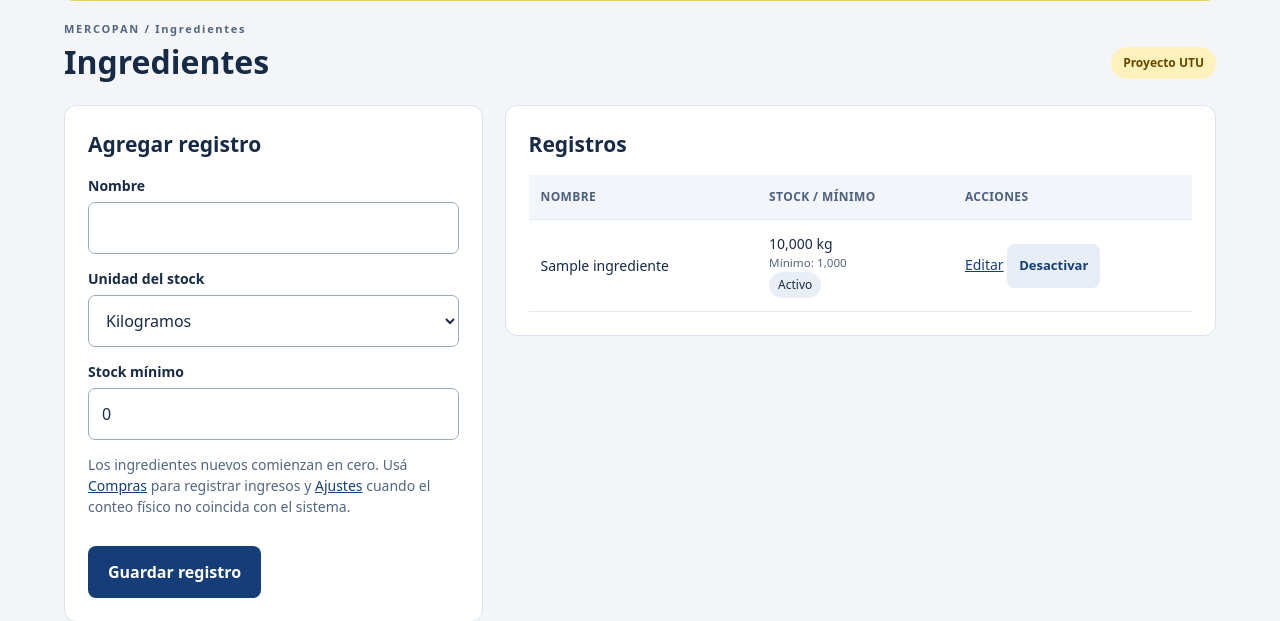
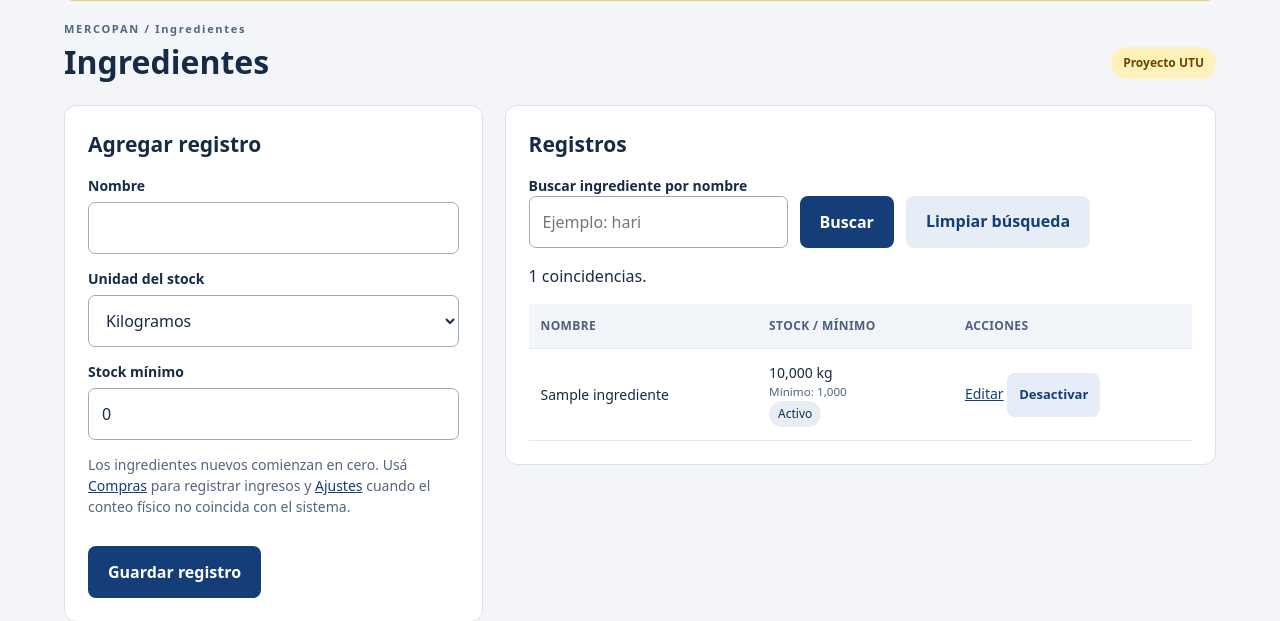
Before and after one commit to s2107851/Mercopan-utu, a PHP site: page /ingredientes.php in a window 1280 px wide. Shown: the part 286-907 px from the top of the page. Run offline with PHP 8.4, Linux system fonts and the light colour scheme; tables that the repository leaves empty hold one stand-in row (values such as "Sample post").

Commit message:
HU15 - Busqueda por nombre

```diff
--- /dev/null
+++ b/includes/busqueda_catalogo.php
@@ -0,0 +1,23 @@
+<?php
+// Tablas permitidas por el código; nunca se toma el nombre de tabla del navegador.
+function filtroCatalogo(string $tabla, array $datos): array {
+    if (!in_array($tabla, ['ingredientes','productos'], true)) throw new RuntimeException('Catálogo no válido.');
+    $buscar = $datos['buscar'] ?? '';
+    if (!is_string($buscar)) throw new RuntimeException('Ingresá un texto para buscar.');
+    $buscar = trim($buscar);
+    if (strlen($buscar) > 100) throw new RuntimeException('La búsqueda admite hasta 100 bytes de texto.');
+    $sql = 'SELECT * FROM ' . $tabla;
+    $params = [];
+    if ($buscar !== '') {
+        // ! escapa los comodines: %, _ y ! se buscan literalmente.
+        $literal = str_replace(['!', '%', '_'], ['!!', '!%', '!_'], $buscar);
+        $sql .= " WHERE nombre LIKE ? ESCAPE '!'";
+        $params[] = '%' . $literal . '%';
+    }
+    $sql .= ' ORDER BY activo DESC,nombre';
+    return compact('buscar','sql','params');
+}
+function buscarCatalogo(string $tabla, array $datos): array {
+    $filtro = filtroCatalogo($tabla, $datos);
+    return ['buscar'=>$filtro['buscar'], 'filas'=>consulta($filtro['sql'], $filtro['params'])->fetchAll()];
+}
--- a/includes/catalogos.php
+++ b/includes/catalogos.php
@@ -43,6 +43,12 @@ if ($_SERVER['REQUEST_METHOD'] === 'POST') {
     } catch (Throwable $e) { $error = mensajeError($e); }
 }
 $editar = consulta("SELECT * FROM $tipo WHERE id=?", [(int)($_GET['editar'] ?? 0)])->fetch() ?: [];
+$buscar = ''; $filas = [];
+if ($tipo === 'ingredientes') {
+    require_once __DIR__ . '/busqueda_catalogo.php';
+    try { ['buscar'=>$buscar, 'filas'=>$filas] = buscarCatalogo('ingredientes', $_GET); }
+    catch (Throwable $ex) { $error = mensajeError($ex); }
+} else $filas = consulta("SELECT * FROM $tipo ORDER BY activo DESC,nombre")->fetchAll();
 require 'header.php';
 ?>
 <div class="dos"><section class="panel"><h2><?= $editar ? 'Editar registro' : 'Agregar registro' ?></h2>
@@ -54,11 +60,15 @@ require 'header.php';
 <label for="minimo">Stock mínimo</label><input id="minimo" name="minimo" type="number" min="0" max="999999" step="0.001" required value="<?= valor('minimo',$editar['minimo'] ?? 0) ?>">
 <p class="ayuda">Los ingredientes nuevos comienzan en cero. Usá <a href="compras.php">Compras</a> para registrar ingresos y <a href="ajustes.php">Ajustes</a> cuando el conteo físico no coincida con el sistema.</p>
 <?php endif; ?><button type="submit">Guardar registro</button><?php if($editar): ?><a class="boton secundario" href="<?= e($tipo) ?>.php">Cancelar</a><?php endif; ?></form></section>
-<section class="panel"><h2>Registros</h2><div class="tabla"><table><thead><tr><th>Nombre</th><th><?= $tipo==='ingredientes'?'Stock / mínimo':'Estado' ?></th><th>Acciones</th></tr></thead><tbody>
-<?php $filas=consulta("SELECT * FROM $tipo ORDER BY activo DESC,nombre")->fetchAll(); foreach ($filas as $r): ?>
+<section class="panel"><h2>Registros</h2>
+<?php if ($tipo==='ingredientes'): ?>
+<form method="get" class="filtros"><div><label for="buscar">Buscar ingrediente por nombre</label><input id="buscar" name="buscar" maxlength="100" value="<?= e($buscar) ?>" placeholder="Ejemplo: hari"></div><button>Buscar</button><a class="boton secundario" href="ingredientes.php">Limpiar búsqueda</a></form>
+<p role="status"><?= count($filas) ?> coincidencias<?= $buscar!==''?' para «'.e($buscar).'»':'' ?>.</p>
+<?php endif; ?><div class="tabla"><table><thead><tr><th>Nombre</th><th><?= $tipo==='ingredientes'?'Stock / mínimo':'Estado' ?></th><th>Acciones</th></tr></thead><tbody>
+<?php foreach ($filas as $r): ?>
 <tr class="<?= $tipo==='ingredientes' && $r['activo'] && $r['stock']<=$r['minimo'] ? 'bajo' : '' ?>"><td><?= e($r['nombre']) ?><?php if ($tipo==='proveedores'): ?><small><?= e($r['telefono']) ?></small><?php endif; ?></td>
 <td><?php if($tipo==='ingredientes'): ?><?= n($r['stock']) ?> <?= e($r['unidad']) ?><small>Mínimo: <?= n($r['minimo']) ?></small><?php endif; ?><span class="badge"><?= $r['activo']?'Activo':'Inactivo' ?></span></td>
-<td><a href="<?= e($tipo) ?>.php?editar=<?= e($r['id']) ?>">Editar</a> <form class="enlinea" method="post" data-confirmar="¿Cambiar el estado de este registro?"><?php formulario(); ?><input type="hidden" name="id" value="<?= e($r['id']) ?>"><input type="hidden" name="cambiar_estado" value="1"><button class="secundario" type="submit"><?= $r['activo']?'Desactivar':'Activar' ?></button></form></td></tr>
-<?php endforeach; if (!$filas): ?><tr><td colspan="3" class="vacio">Todavía no hay registros.</td></tr><?php endif; ?></tbody></table></div></section></div>
+<td><a href="<?= e($tipo) ?>.php?<?= e(http_build_query(['editar'=>$r['id']] + ($tipo==='ingredientes'?['buscar'=>$buscar]:[]))) ?>">Editar</a> <form class="enlinea" method="post" data-confirmar="¿Cambiar el estado de este registro?"><?php formulario(); ?><input type="hidden" name="id" value="<?= e($r['id']) ?>"><input type="hidden" name="cambiar_estado" value="1"><button class="secundario" type="submit"><?= $r['activo']?'Desactivar':'Activar' ?></button></form></td></tr>
+<?php endforeach; if (!$filas): ?><tr><td colspan="3" class="vacio"><?= $tipo==='ingredientes' && $buscar!==''?'No hay ingredientes que coincidan con la búsqueda.':'Todavía no hay registros.' ?></td></tr><?php endif; ?></tbody></table></div></section></div>
 <p class="ayuda">Desactivar oculta el registro de nuevas operaciones y conserva sus referencias anteriores.</p>
 <?php require 'footer.php'; ?>
```
Also changed, not shown: docs/COMMIT_13_busqueda.md (added, +65 -0 lines), productos.php (+9 -2 lines), tests/busqueda.php (added, +35 -0 lines), README.md.
